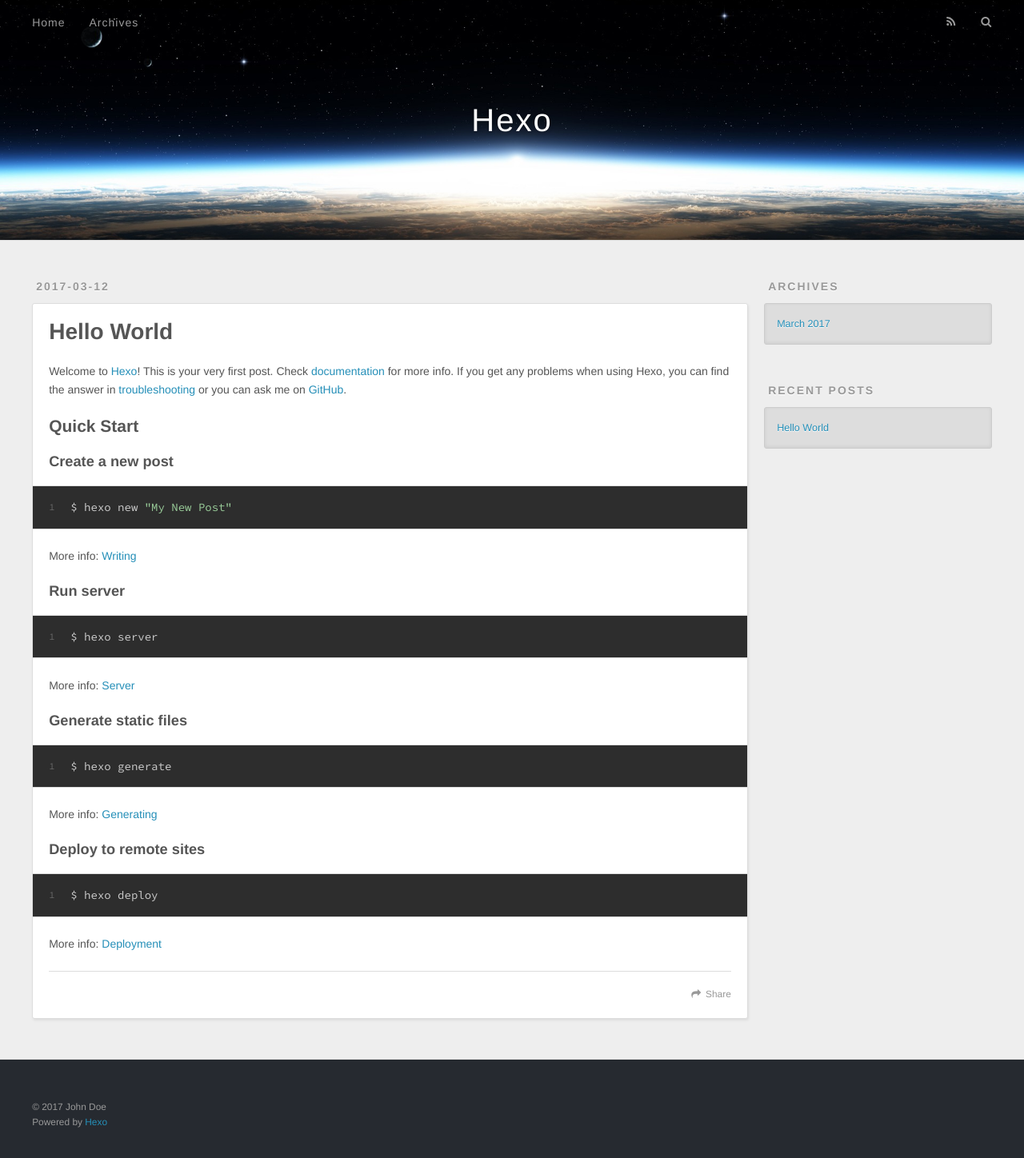
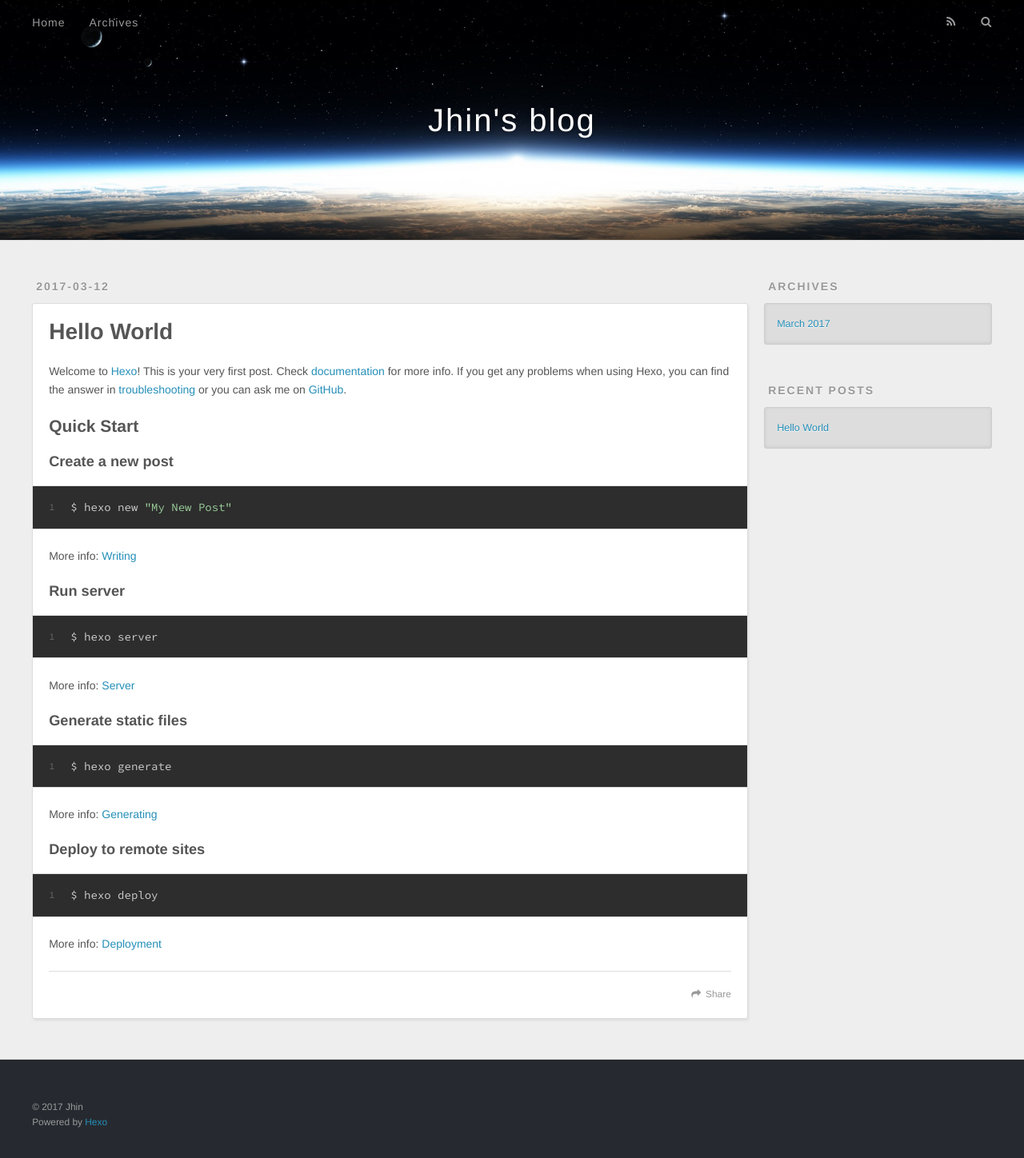
Before and after one commit to chenzhangjing66/chenzhangjing66.github.io, a plain HTML site: page index.html in a window 1280 px wide. Shown: the whole page at 80% size. Drawn offline with nearby package versions, Linux system fonts and the light colour scheme.

Commit message:
Site updated: 2017-03-12 22:44:13

```diff
--- a/index.html
+++ b/index.html
@@ -3,16 +3,16 @@
 <head>
   <meta charset="utf-8">
 
-  <title>Hexo</title>
+  <title>Jhin&#39;s blog</title>
   <meta name="viewport" content="width=device-width, initial-scale=1, maximum-scale=1">
   <meta property="og:type" content="website">
-<meta property="og:title" content="Hexo">
+<meta property="og:title" content="Jhin's blog">
 <meta property="og:url" content="http://yoursite.com/index.html">
-<meta property="og:site_name" content="Hexo">
+<meta property="og:site_name" content="Jhin's blog">
 <meta name="twitter:card" content="summary">
-<meta name="twitter:title" content="Hexo">
+<meta name="twitter:title" content="Jhin's blog">
 
-    <link rel="alternate" href="/atom.xml" title="Hexo" type="application/atom+xml">
+    <link rel="alternate" href="/atom.xml" title="Jhin&#39;s blog" type="application/atom+xml">
 
 
     <link rel="icon" href="/favicon.png">
@@ -33,7 +33,7 @@
   <div id="header-outer" class="outer">
     <div id="header-title" class="inner">
       <h1 id="logo-wrap">
-        <a href="/" id="logo">Hexo</a>
+        <a href="/" id="logo">Jhin&#39;s blog</a>
       </h1>
 
     </div>
@@ -96,7 +96,7 @@
 
     </div>
     <footer class="article-footer">
-      <a data-url="http://yoursite.com/2017/03/12/hello-world/" data-id="cj06rutc90000u0q9pw2znfb8" class="article-share-link">Share</a>
+      <a data-url="http://yoursite.com/2017/03/12/hello-world/" data-id="cj06siits00003sq9v7cplgju" class="article-share-link">Share</a>
 
 
     </footer>
@@ -151,7 +151,7 @@
 
   <div class="outer">
     <div id="footer-info" class="inner">
-      &copy; 2017 John Doe<br>
+      &copy; 2017 Jhin<br>
       Powered by <a href="http://hexo.io/" target="_blank">Hexo</a>
     </div>
   </div>
```
Also changed, not shown: 2017/03/12/hello-world/index.html (+6 -6 lines), archives/2017/03/index.html (+7 -7 lines), archives/2017/index.html (+7 -7 lines), archives/index.html (+7 -7 lines).
